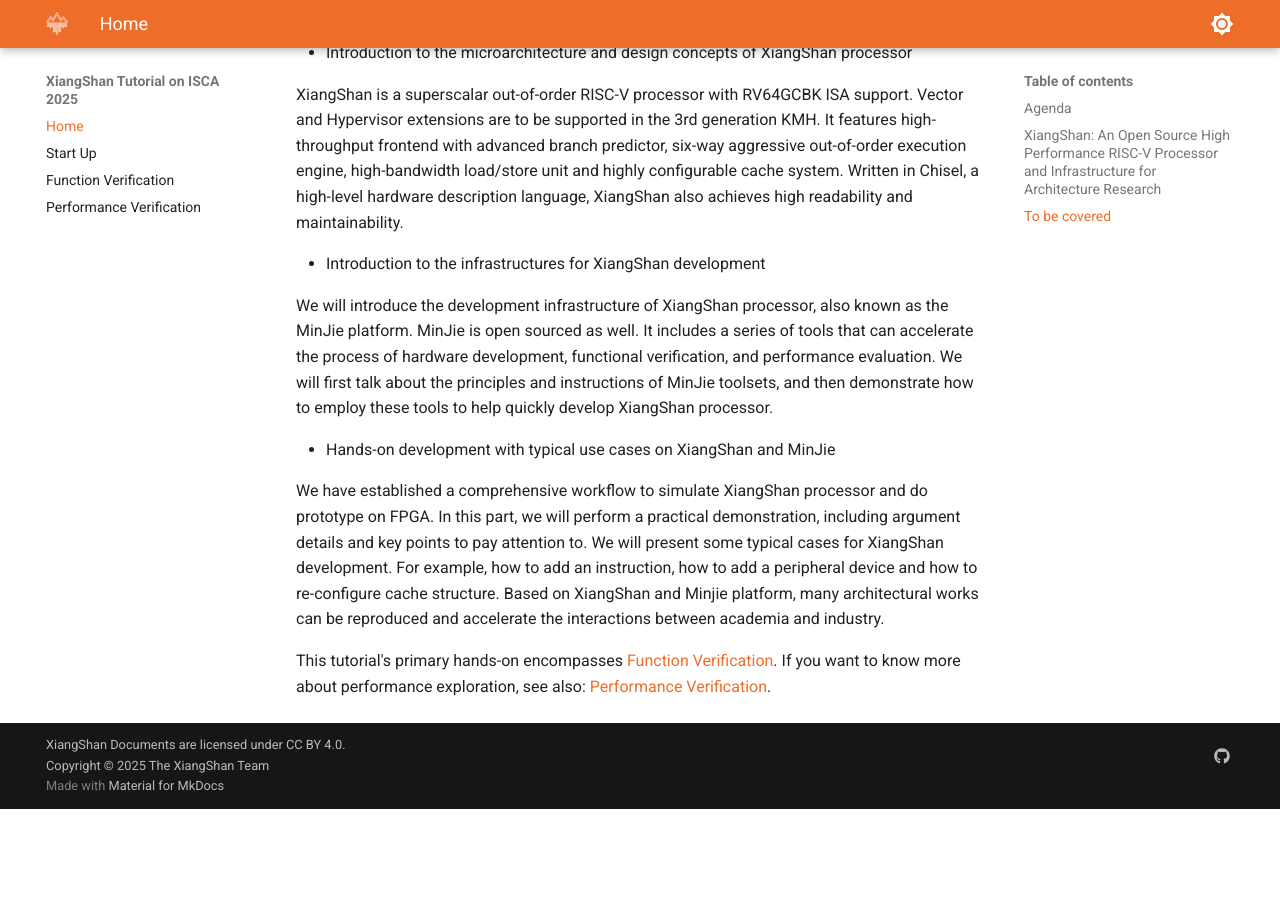
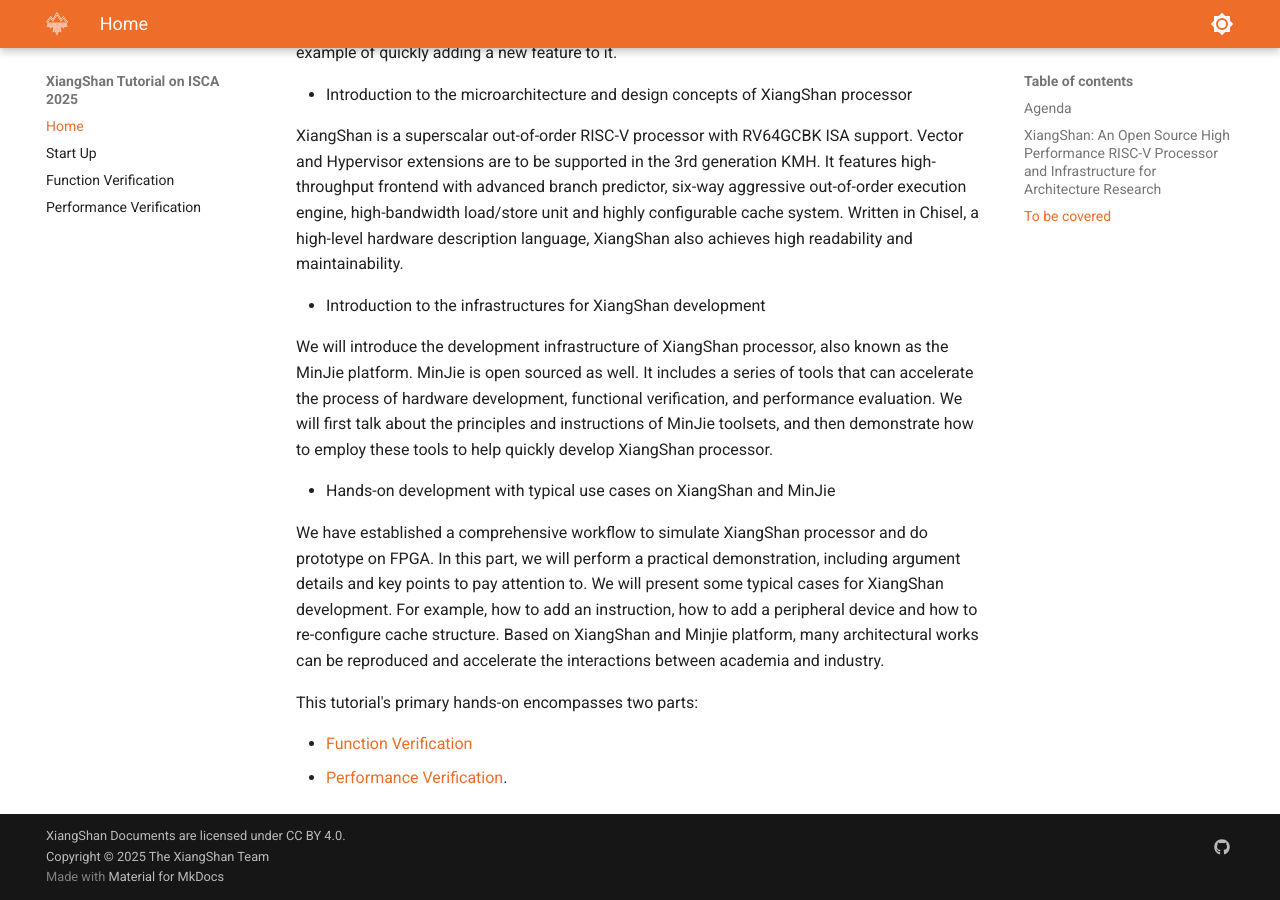
Before and after one commit to OpenXiangShan/tutorial, an MkDocs documentation site: the page built from docs/index.md, in a window 1280 px wide and 900 px high, scrolled down 2493 px. Built offline with MkDocs 1.6.1 and Material for MkDocs 9.7.7, drawn with Linux system fonts in a browser that asks for light colours; before the commit the page ends 3302 px from its top, so only the background shows below that; some of the changed text lies outside the part shown.

Commit message:
docs(tutorial): update location information

```diff
--- a/docs/index.md
+++ b/docs/index.md
@@ -53,4 +55,7 @@ We will introduce the development infrastructure of XiangShan processor, also kn
 
 We have established a comprehensive workflow to simulate XiangShan processor and do prototype on FPGA. In this part, we will perform a practical demonstration, including argument details and key points to pay attention to. We will present some typical cases for XiangShan development. For example, how to add an instruction, how to add a peripheral device and how to re-configure cache structure. Based on XiangShan and Minjie platform, many architectural works can be reproduced and accelerate the interactions between academia and industry.
 
-This tutorial's primary hands-on encompasses [Function Verification](FunctionVerification.md). If you want to know more about performance exploration, see also: [Performance Verification](performance.md).
+This tutorial's primary hands-on encompasses two parts:
+
+- [Function Verification](FunctionVerification.md)
+- [Performance Verification](performance.md).
```
Also changed, not shown: other parts of docs/index.md (+2 -0 lines).
